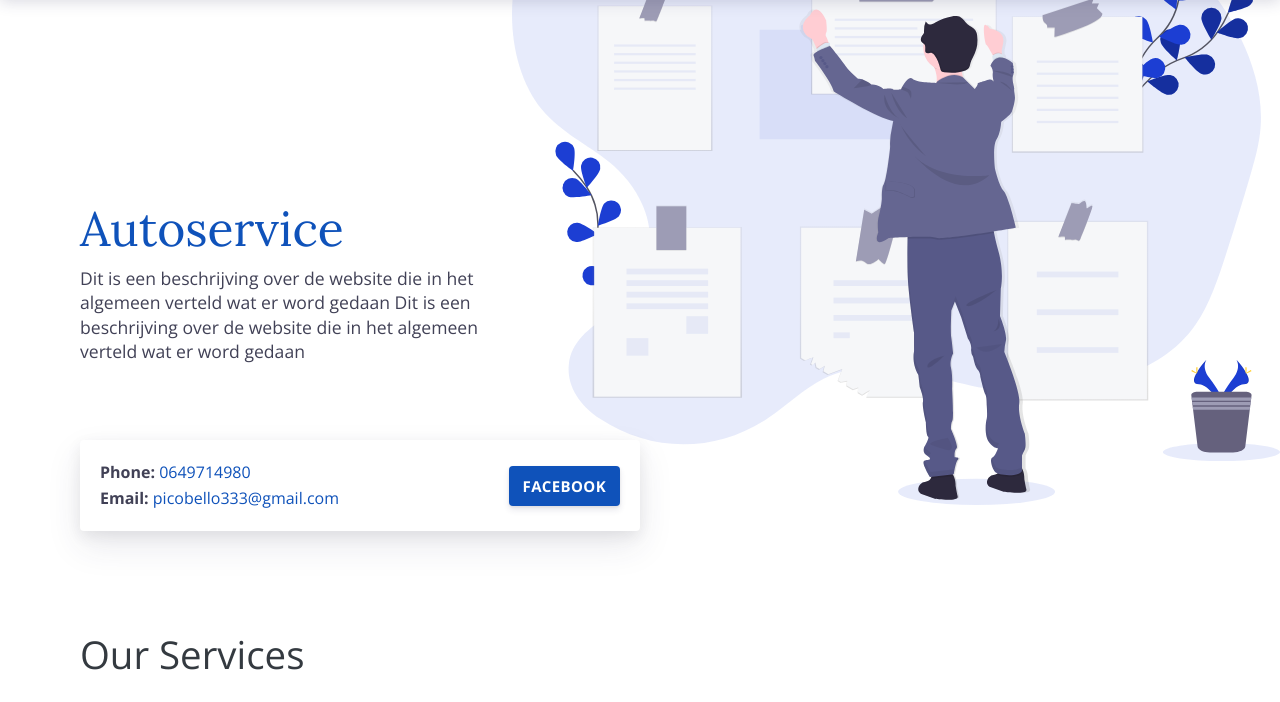
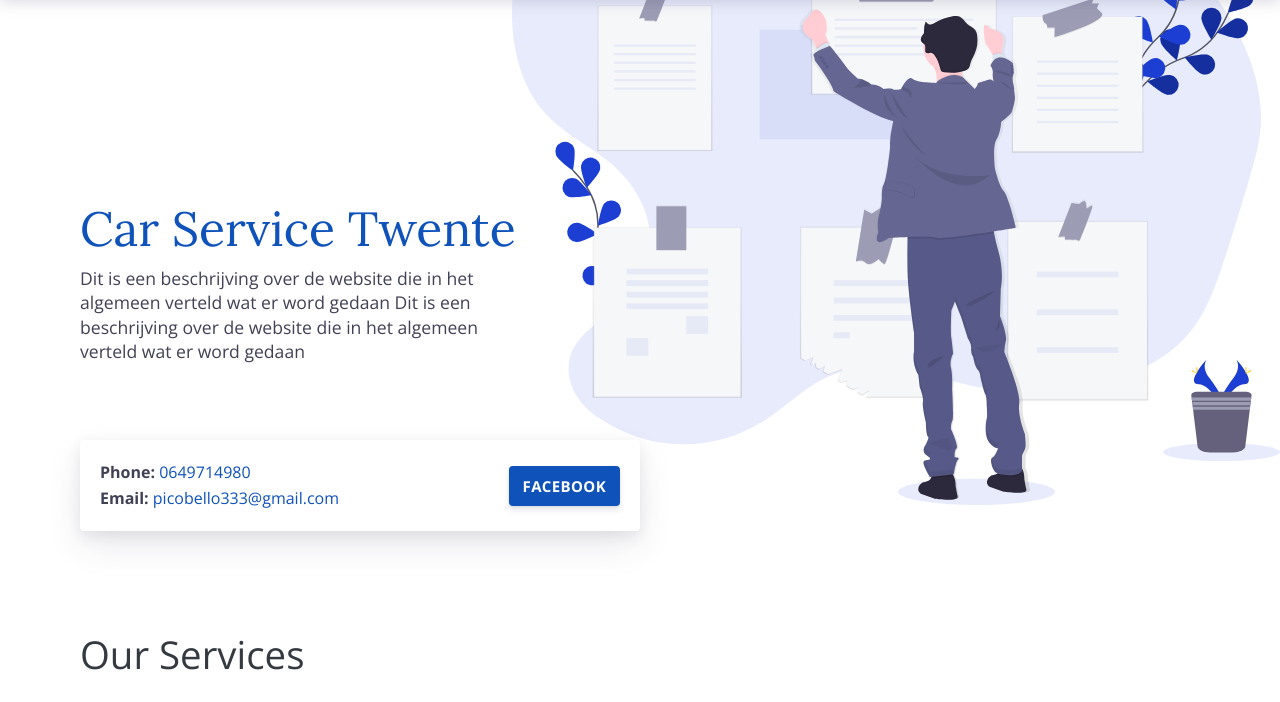
Before and after one commit to vitasaturnia/carservicetwente, a Gatsby site: page / in a window 1280 px wide. Shown: the part 50-752 px from the top of the page. Built offline with nearby package versions, Linux system fonts and the light colour scheme; Gatsby itself is replaced by a stand-in of ours.

Commit message:
CarServiceTwente

```diff
--- a/src/pages/index.js
+++ b/src/pages/index.js
@@ -20,7 +20,7 @@ const Home = (props) => {
       </Helmet>
       <div className="intro pb-4">
         <div className="container">
-          <h1 className='colouredletters'>Autoservice</h1>
+          <h1 className='colouredletters'>Car Service Twente</h1>
           <p>
         Dit is een beschrijving over de website die in het algemeen verteld wat er word gedaan
     Dit is een beschrijving over de website die in het algemeen verteld wat er word gedaan
```
